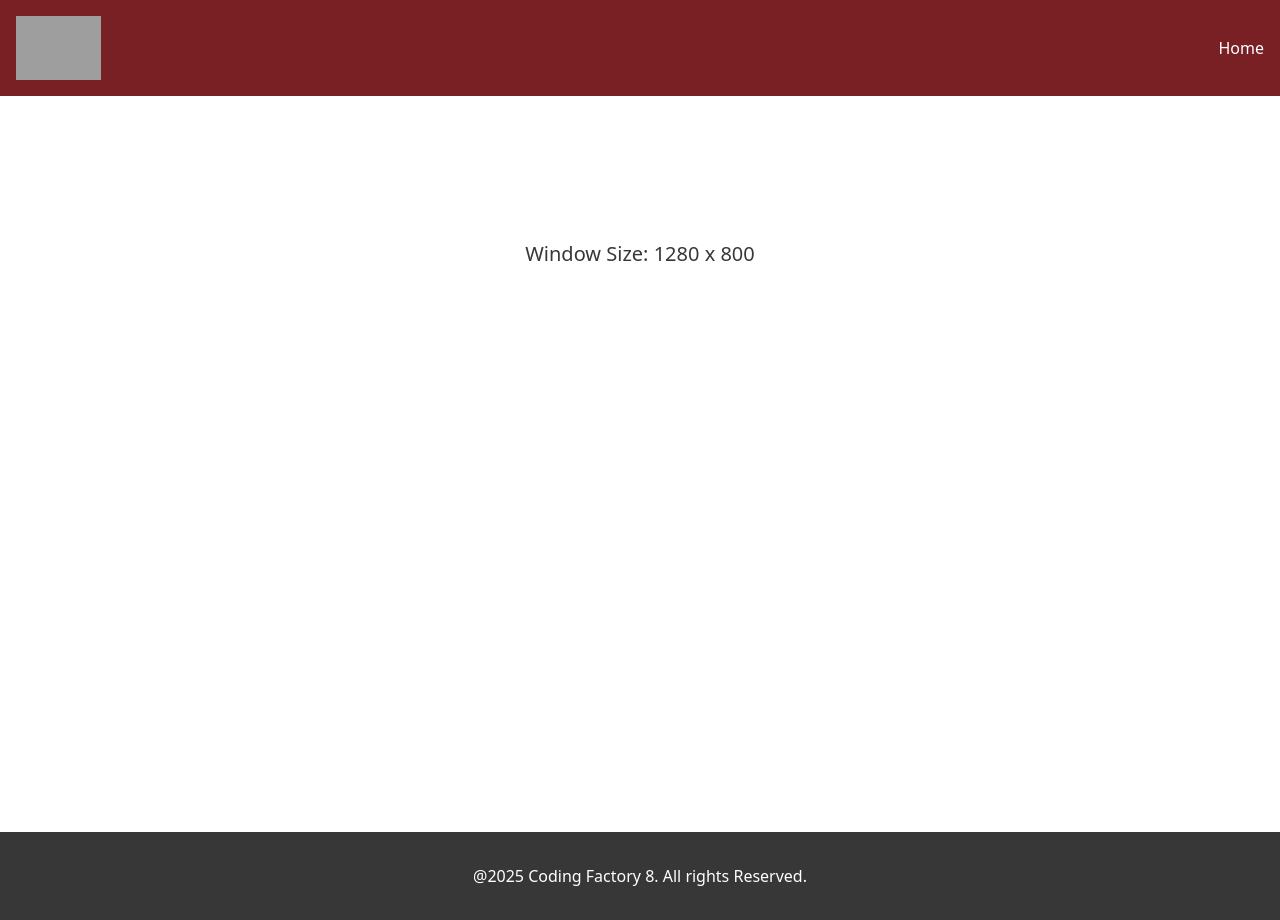
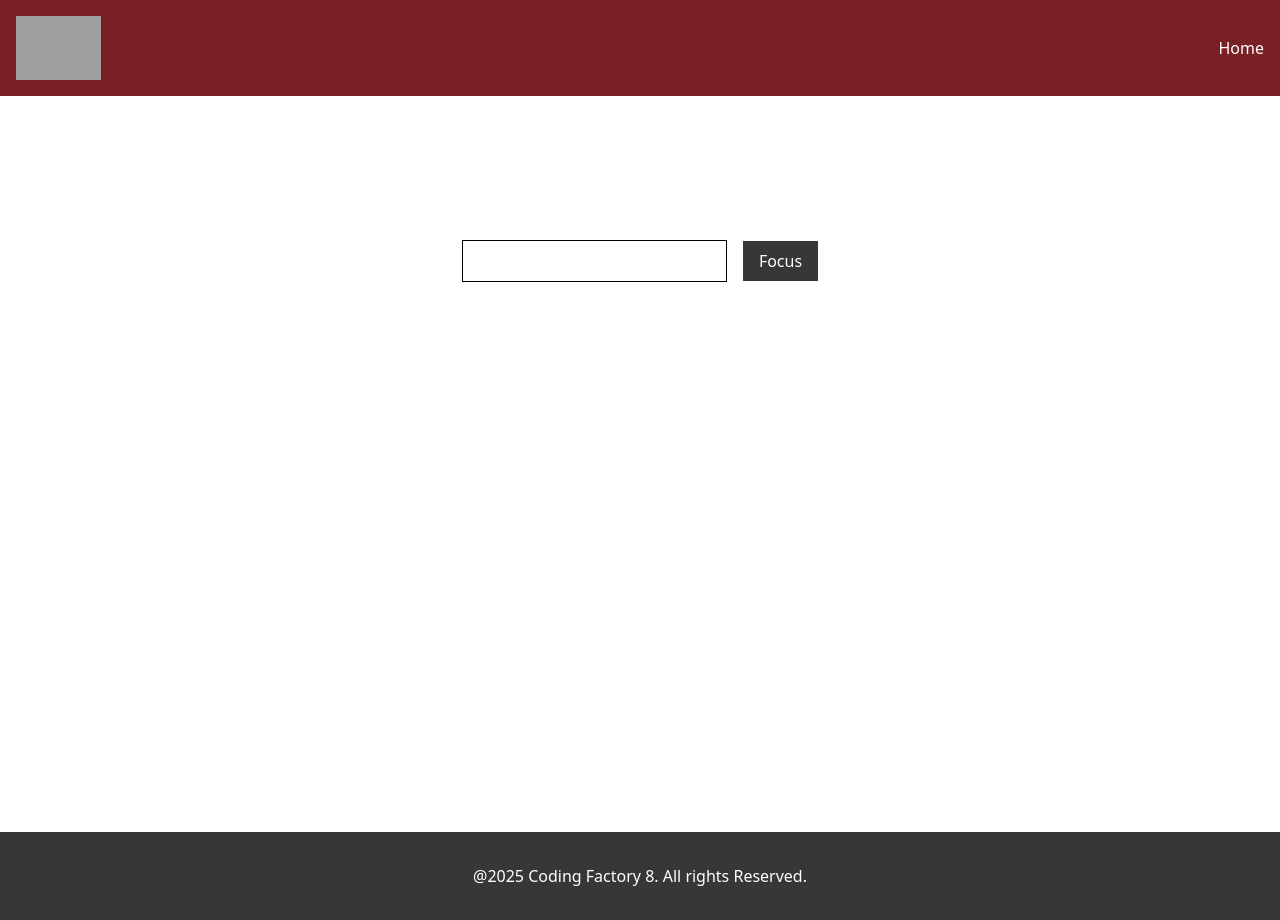
Before and after one commit to Eirini-Triantafyllou/CF8-react-intro, a React (Vite) app: page / in a window 1280 px wide. Built offline with nearby package versions, Linux system fonts and the light colour scheme; grey boxes are pictures that could not be loaded.

Commit message:
feat: add FocusInput component using ref

```diff
--- a/src/App.tsx
+++ b/src/App.tsx
@@ -6,10 +6,10 @@
 // import ArrowFunctionalComponentWithPropsType from "./components/ArrowFunctionalComponentWithPropsType.tsx";
 // import Card from "./components/Card.tsx";
 import Layout from "./components/Layout.tsx";
-// import FocusInput from "./components/FocusInput.tsx";
+import FocusInput from "./components/FocusInput.tsx";
 // import PreviousValue from "./components/PreviousValue.tsx";
 // import CounterWithRef from "./components/CounterWithRef.tsx";
-import WindowSize from "./components/WindowSize.tsx";
+// import WindowSize from "./components/WindowSize.tsx";
 // import NameChangerWithEffect from "./components/NameChangerWithEffect.tsx";
 
 // import Timer from "./components/Timer.tsx";
@@ -80,9 +80,9 @@
 
                 {/*<Timer />*/}
 
-                <WindowSize />
+                {/*<WindowSize />*/}
 
-                {/*<FocusInput />*/}
+                <FocusInput />
 
                 {/*<PreviousValue />*/}
 
--- /dev/null
+++ b/src/components/FocusInput.tsx
@@ -0,0 +1,28 @@
+import {useRef} from "react";
+
+const FocusInput = () => {
+    const inputRef = useRef<HTMLInputElement>(null)
+
+    const handleClick = () => {
+        inputRef.current?.focus()
+    }
+
+    return (
+        <>
+          <div className="text-center space-x-4 mt-12">
+              <input
+                  ref={inputRef}
+                  type="text" className="border px-4 py-2"/>
+              <button className="bg-cf-dark-gray text-white py-2 px-4"
+              onClick={handleClick}
+              >
+                      Focus
+              </button>
+          </div>
+        </>
+
+    )
+
+}
+
+export default FocusInput;
```
